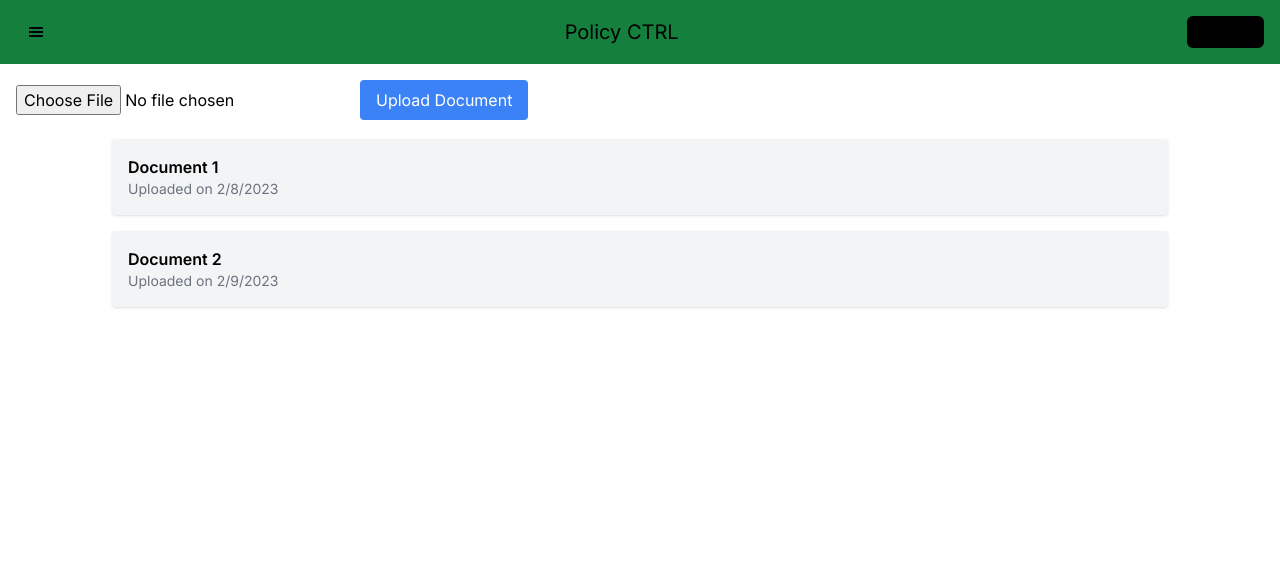
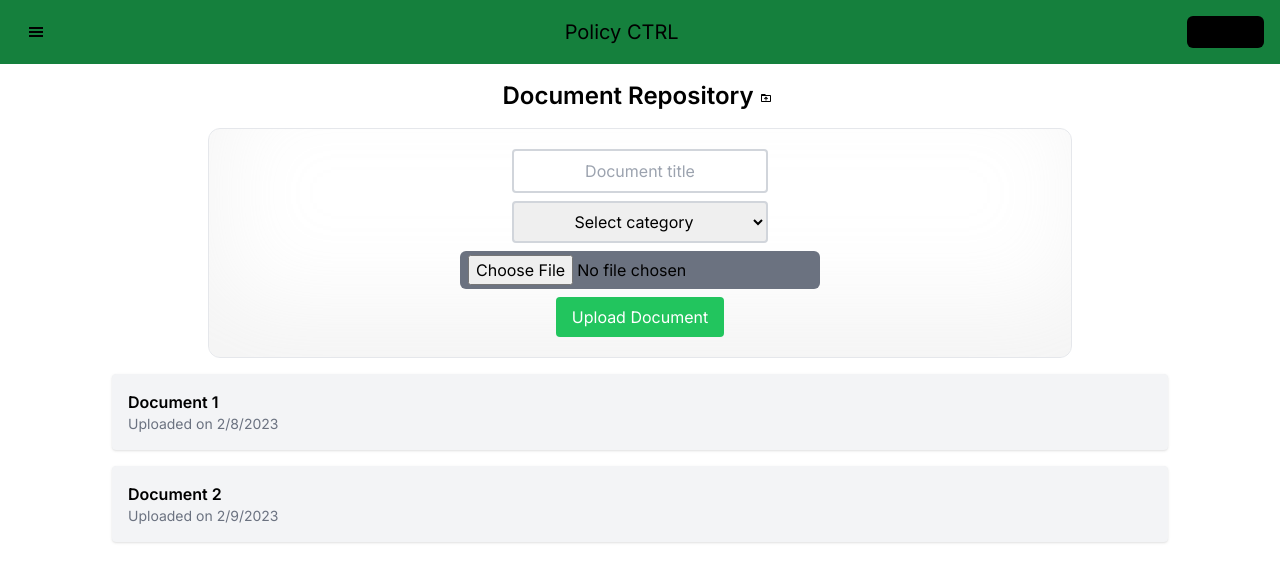
Before and after one commit to MylesMburu/policy-ctrl, a Next.js app in the folder frontend/: page /document-repo in a window 1280 px wide. Shown: the top 582 px of the page. Built offline with nearby package versions, Linux system fonts and the light colour scheme; no server answers.

Commit message:
Document upload form

```diff
--- a/frontend/app/document-repo/page.js
+++ b/frontend/app/document-repo/page.js
@@ -2,6 +2,7 @@
 
 import { useState, useEffect } from "react";
 import axios from "axios";
+import { MdDriveFolderUpload } from "react-icons/md";
 
 import Drawer from "@/components/Drawer";
 import Documents from "@/components/Documents";
@@ -52,9 +53,35 @@ export default function DocumentRepo() {
   return (
     <Drawer>
     <div className="container mx-auto p-4">
-      <form onSubmit={handleSubmit} className="mb-4">
-        <input type="file" onChange={handleFileChange} className="mb-2" />
-        <button type="submit" className="bg-blue-500 text-white px-4 py-2 rounded hover:bg-blue-600 focus:outline-none focus:ring-2 focus:ring-blue-500 focus:ring-opacity-50">
+      <div className="flex justify-center text-2xl text-black mb-4">
+      <h1 className="text-center font-semibold">Document Repository</h1>
+      <MdDriveFolderUpload className="pt-3 text-2xl"/>
+      </div>
+
+      <form onSubmit={handleSubmit} className="flex flex-col justify-center items-center md:mx-48 mb-4 glassmorphism">
+
+        <input
+         type="text"
+         placeholder="Document title"
+         className="text-center text-black border-2 border-gray-300 rounded w-64 p-2 mb-2 focus:outline-none focus:ring-2 focus:ring-green-500 focus:ring-opacity-50"
+         />
+
+        <select
+          className="text-center text-black border-2 border-gray-300 rounded w-64 p-2 mb-2 focus:outline-none focus:ring-2 focus:ring-green-500 focus:ring-opacity-50"
+          >
+          <option value="0">Select category</option>
+          <option value="1">Category 1</option>
+          <option value="2">Category 2</option>
+          <option value="3">Category 3</option>
+          </select>
+
+
+        <input
+         type="file"
+         onChange={handleFileChange}
+         className="mb-2 bg-gray-500 py-1 px-2 rounded-md" />
+
+        <button type="submit" className="bg-green-500 text-white w-max px-4 py-2 rounded hover:bg-green-600 focus:outline-none focus:ring-2 focus:ring-blue-500 focus:ring-opacity-50">
           Upload Document
         </button>
       </form>
--- a/frontend/app/globals.css
+++ b/frontend/app/globals.css
@@ -11,7 +11,7 @@
 @media (prefers-color-scheme: dark) {
   :root {
     --foreground-rgb: 255, 255, 255;
-    --background-start-rgb: 0, 0, 0;
+    --background-start-rgb: 240, 240, 240;
     --background-end-rgb: 0, 0, 0;
   }
 }
@@ -26,8 +26,13 @@ body {
     rgb(var(--background-start-rgb));
 }
 
+
 @layer utilities {
   .text-balance {
     text-wrap: balance;
   }
 }
+
+.glassmorphism {
+  @apply rounded-xl border border-gray-200 bg-white/20 shadow-[inset_10px_-50px_94px_0_rgb(199,199,199,0.2)] backdrop-blur p-5;
+}
```
